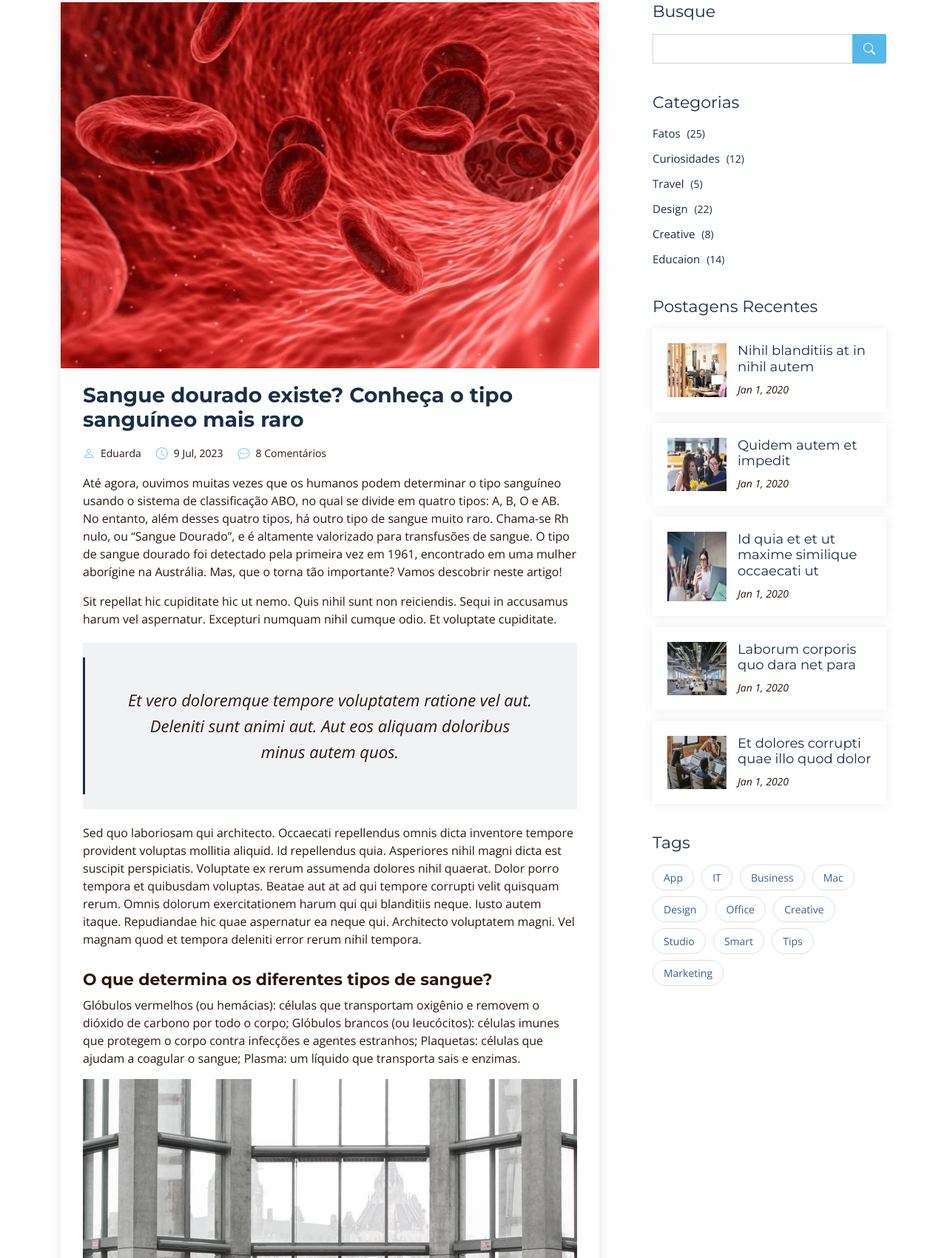
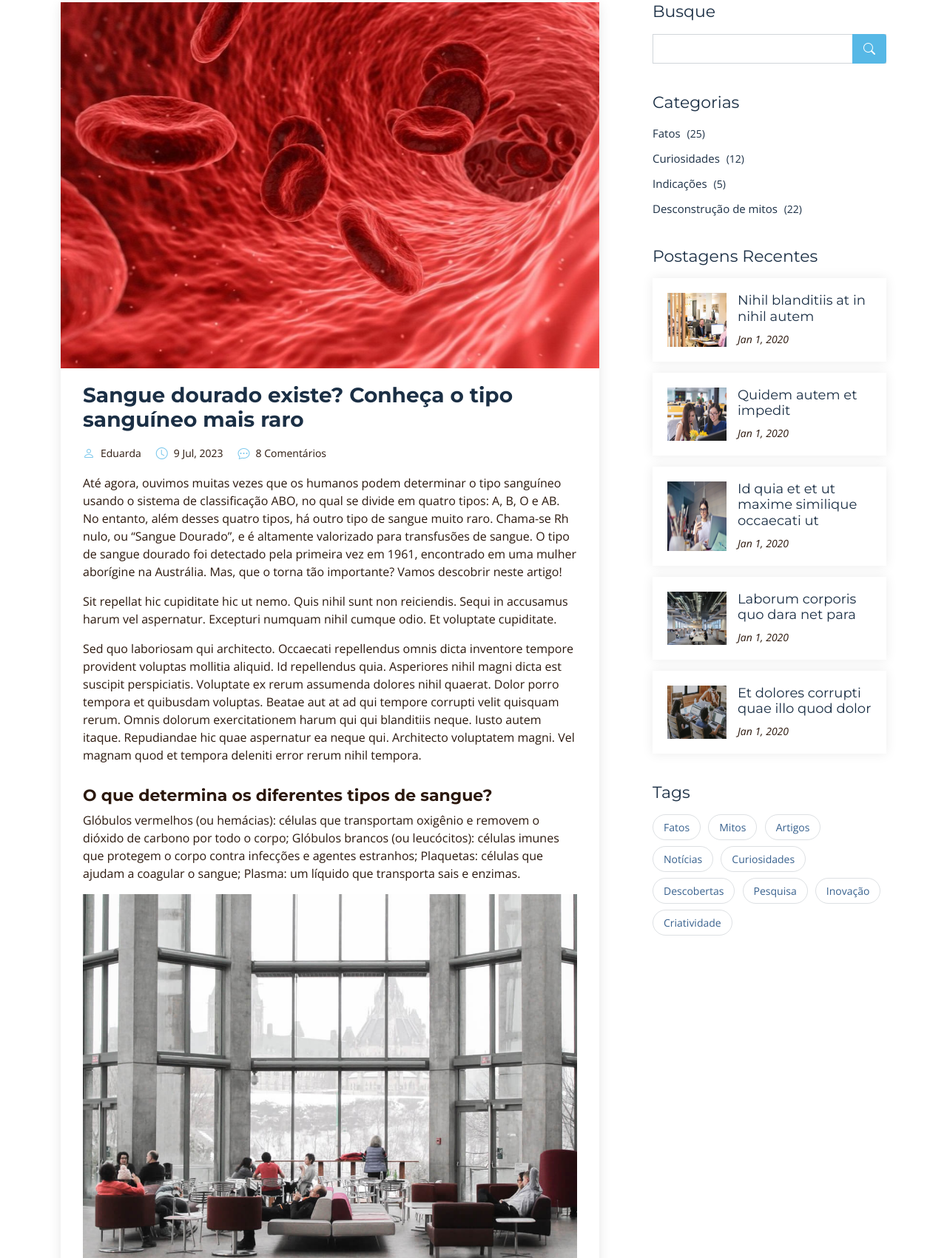
Before and after one commit to isadoralucena/biology-blog, a plain HTML site: page blog-details.html in a window 1280 px wide. Shown: the part 386-2087 px from the top of the page at 74% size. Drawn offline with nearby package versions, Linux system fonts and the light colour scheme.

```diff
--- a/assets/css/main.css
+++ b/assets/css/main.css
@@ -1046,12 +1046,12 @@
 # Services Cards Section
 --------------------------------------------------------------*/
 .services-cards {
-  background: #f7f9fc;
+  background: #fff;
 }
 
 .services-cards .card-item {
   border: 1px solid rgba(27, 47, 69, 0.1);
-  background: #fff;
+  background: #f7f9fc;
   position: relative;
   border-radius: 0;
 }
--- a/blog-details.html
+++ b/blog-details.html
@@ -71,10 +71,10 @@
     <div class="breadcrumbs d-flex align-items-center" style="background-image: url('assets/img/blog-header.jpg');">
       <div class="container position-relative d-flex flex-column align-items-center">
 
-        <h2>Detalhe do blog</h2>
+        <h2>Fatos</h2>
         <ol>
           <li><a href="blog.html">Blog</a></li>
-          <li>Detalhe do blog</li>
+          <li>Fato</li>
         </ol>
 
       </div>
@@ -112,12 +112,6 @@
                 <p>
                   Sit repellat hic cupiditate hic ut nemo. Quis nihil sunt non reiciendis. Sequi in accusamus harum vel aspernatur. Excepturi numquam nihil cumque odio. Et voluptate cupiditate.
                 </p>
-
-                <blockquote>
-                  <p>
-                    Et vero doloremque tempore voluptatem ratione vel aut. Deleniti sunt animi aut. Aut eos aliquam doloribus minus autem quos.
-                  </p>
-                </blockquote>
 
                 <p>
                   Sed quo laboriosam qui architecto. Occaecati repellendus omnis dicta inventore tempore provident voluptas mollitia aliquid. Id repellendus quia. Asperiores nihil magni dicta est suscipit perspiciatis. Voluptate ex rerum assumenda dolores nihil quaerat.
@@ -319,10 +313,8 @@
                 <ul class="mt-3">
                   <li><a href="#">Fatos <span>(25)</span></a></li>
                   <li><a href="#">Curiosidades <span>(12)</span></a></li>
-                  <li><a href="#">Travel <span>(5)</span></a></li>
-                  <li><a href="#">Design <span>(22)</span></a></li>
-                  <li><a href="#">Creative <span>(8)</span></a></li>
-                  <li><a href="#">Educaion <span>(14)</span></a></li>
+                  <li><a href="#">Indicações <span>(5)</span></a></li>
+                  <li><a href="#">Desconstrução de mitos <span>(22)</span></a></li>
                 </ul>
               </div><!-- End sidebar categories-->
 
@@ -378,17 +370,15 @@
               <div class="sidebar-item tags">
                 <h3 class="sidebar-title">Tags</h3>
                 <ul class="mt-3">
-                  <li><a href="#">App</a></li>
-                  <li><a href="#">IT</a></li>
-                  <li><a href="#">Business</a></li>
-                  <li><a href="#">Mac</a></li>
-                  <li><a href="#">Design</a></li>
-                  <li><a href="#">Office</a></li>
-                  <li><a href="#">Creative</a></li>
-                  <li><a href="#">Studio</a></li>
-                  <li><a href="#">Smart</a></li>
-                  <li><a href="#">Tips</a></li>
-                  <li><a href="#">Marketing</a></li>
+                  <li><a href="#">Fatos</a></li>
+                  <li><a href="#">Mitos</a></li>
+                  <li><a href="#">Artigos</a></li>
+                  <li><a href="#">Notícias</a></li>
+                  <li><a href="#">Curiosidades</a></li>
+                  <li><a href="#">Descobertas</a></li>
+                  <li><a href="#">Pesquisa</a></li>
+                  <li><a href="#">Inovação</a></li>
+                  <li><a href="#">Criatividade</a></li>
                 </ul>
               </div><!-- End sidebar tags-->
 
```
Also changed, not shown: blog.html (+4 -6 lines), services.html (+74 -71 lines).
